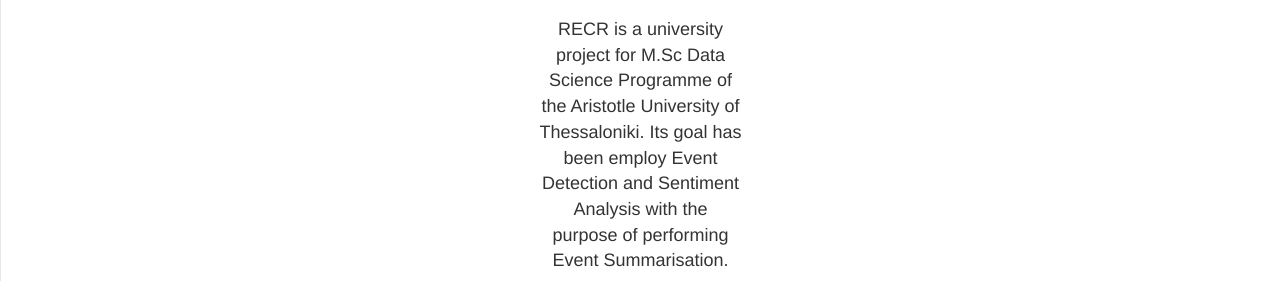
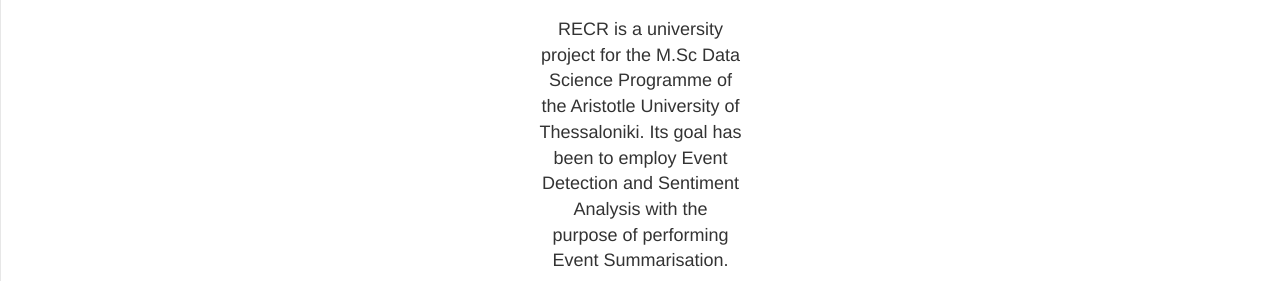
Before and after one commit to AndyFou/refugee-crisis, a website: page pages/about.html in a window 1280 px wide. Shown: the part 148-429 px from the top of the page. Drawn offline with Linux system fonts and the light colour scheme.

Commit message:
Fixed grammatical mistakes
Fixed grammatical mistakes

```diff
--- a/pages/about.html
+++ b/pages/about.html
@@ -70,7 +70,7 @@
         <div class="col-lg-2"></div>
         <div class="col-lg-8">
           <div class="about">
-            <p>RECR is a university project for M.Sc Data Science Programme of the Aristotle University of Thessaloniki. Its goal has been employ Event Detection and Sentiment Analysis with the purpose of performing Event Summarisation.</p>
+            <p>RECR is a university project for the M.Sc Data Science Programme of the Aristotle University of Thessaloniki. Its goal has been to employ Event Detection and Sentiment Analysis with the purpose of performing Event Summarisation.</p>
           </div>
           <div class="team">
             <div class="panel-heading">
```
